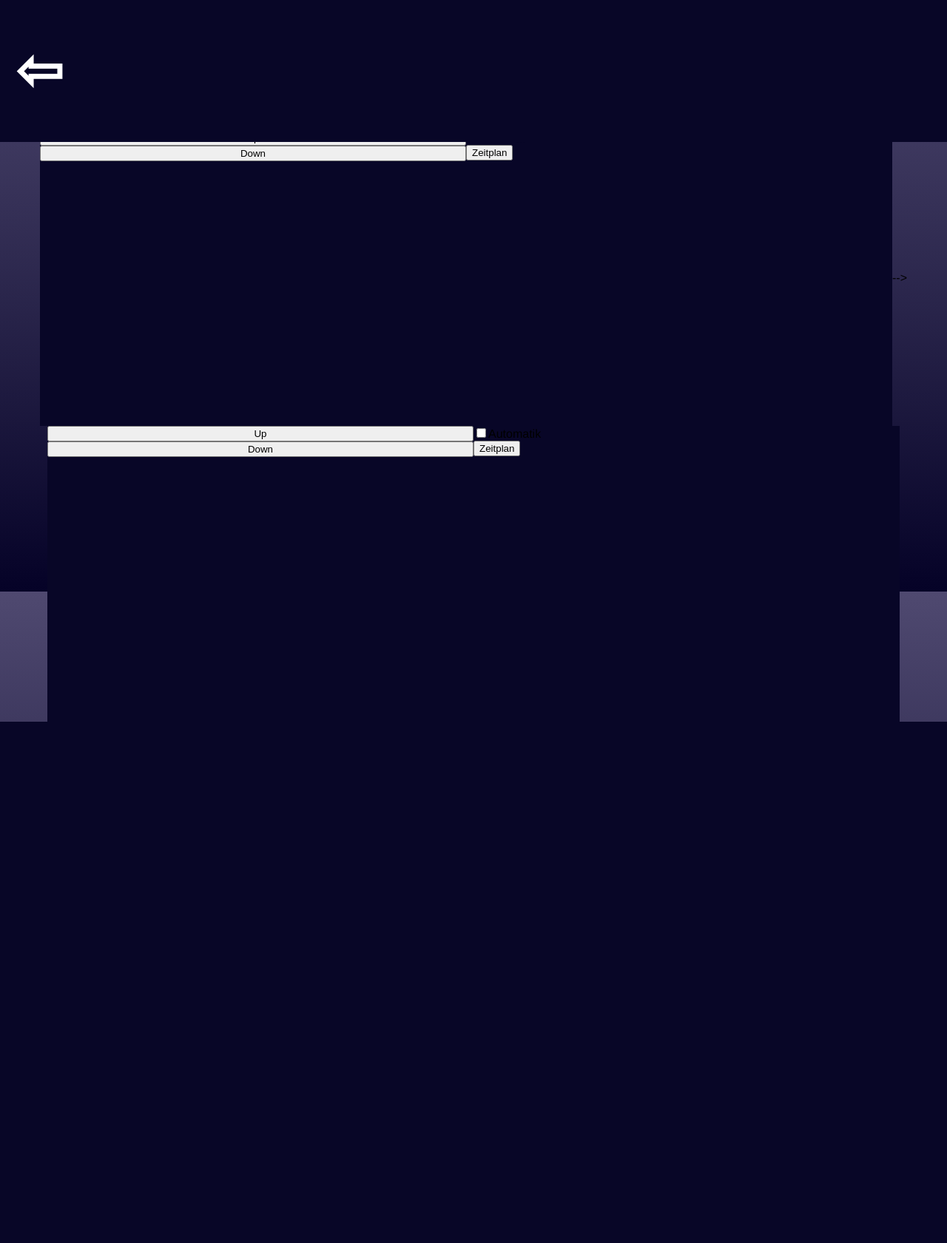
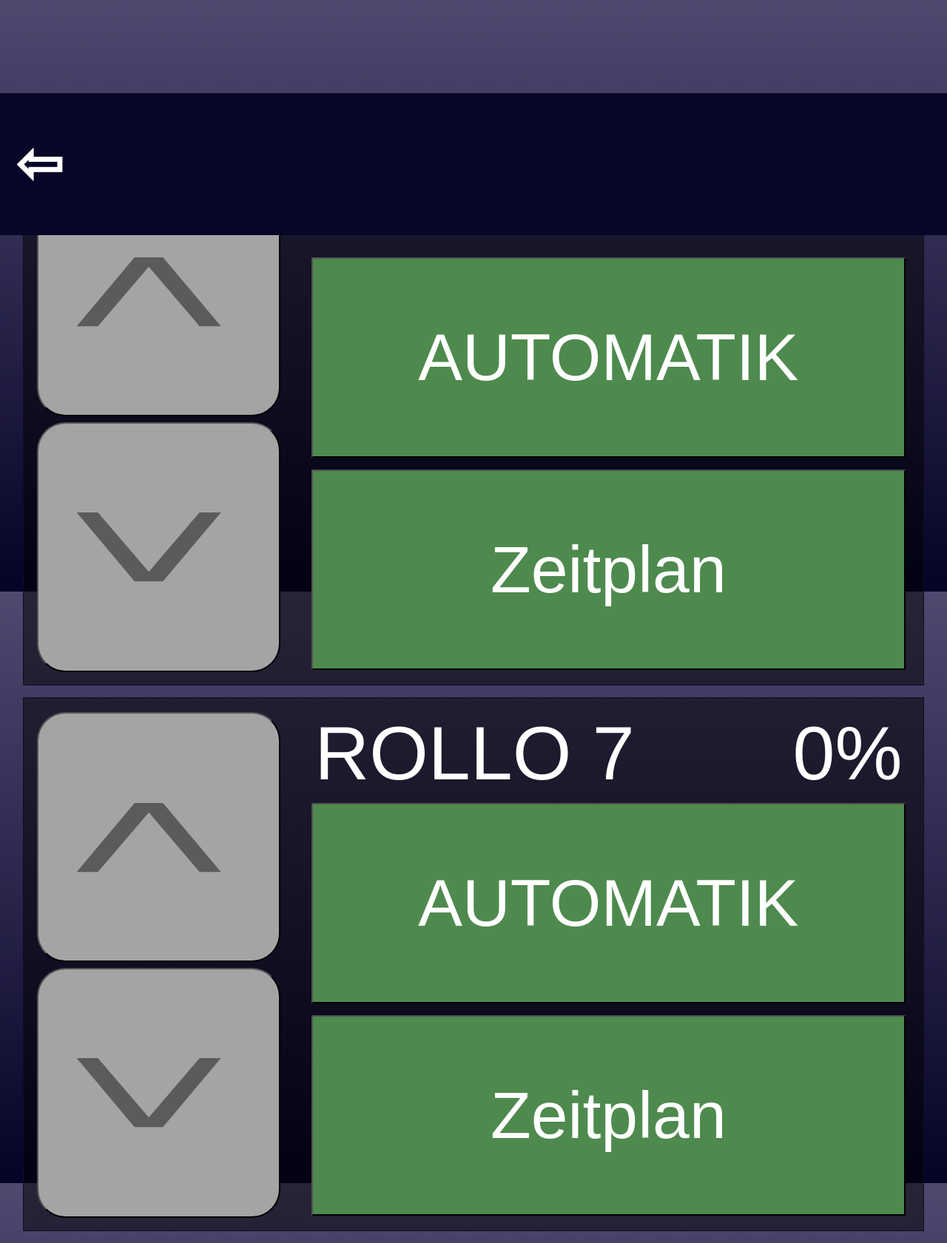
Before and after one commit to AlexNinetytwo/LoginPage, a Flask app: template FLASK WEB APPLICATION/website/templates/room.html in a window 1280 px wide. Shown: the whole page at 74% size. Before the commit the page ends 976 px from the top, so only its background shows below. Run offline with Flask 3, Linux system fonts and the light colour scheme; the template is opened without the code that fills it: values that come from a table or form of the project are taken from there, others are empty; data comes from the database, SQL or seed files in the repository.

Commit message:
Controlbutton

```diff
--- a/FLASK WEB APPLICATION/website/static/css/base.css
+++ b/FLASK WEB APPLICATION/website/static/css/base.css
@@ -1,8 +1,11 @@
 ::-webkit-scrollbar {
   display: none;
+
 }
 
-
+html {
+  scroll-snap-type: y mandatory;
+}
 
 .screenSaver {
   background-color: black;
@@ -15,6 +18,7 @@
   flex-wrap: wrap;
   color: white;
   align-items: center;
+  z-index: 3;
 
 }
 
@@ -33,6 +37,7 @@
 }
 
 body {
+
   background: -webkit-linear-gradient(rgb(79, 73, 112), rgb(5, 2, 39));
   background-position: top, bottom;
   background-size: 1px 100vh, 1px 1px;
@@ -55,6 +60,7 @@ body {
   position: fixed;
   justify-content: space-between;
   display: flex;
+  z-index: 2;
 }
 
 .header:hover {
@@ -71,11 +77,11 @@ body {
 }
 
 .roomButton {
-
+  scroll-snap-align: end;
   width: 100%;
-  height: 33vh;
+  height: 28vw;
   border-radius: 1.5vw;
-  margin: 1vh 1vw;
+  margin: 0.7vw 1vw;
   padding: 5vh 0vw;
   font-size: 10vw;
   background-blend-mode: normal, luminosity;
@@ -124,19 +130,100 @@ body {
   background-image: linear-gradient(rgba(78, 77, 150, 0.5), rgba(0, 0, 0, 0.8)), url(../images/business.jpeg);
 }
 
+.headerSpace {
+
+  width: 100%;
+  height: 16vw;
+}
+
+.configContainer {
+  scroll-snap-align: end;
+  width: 95vw;
+  height: 55vw;
+  background-color: rgba(0, 0, 0, 0.5);
+  border-color: rgb(14, 14, 29);
+  border-width: 1px;
+  margin-bottom: 2vh;
+  border-style: solid;
+  padding-top: 2vh;
+}
+
+.flex {
+  display: flex;
+  width: 100%;
+  height: 100%;
+}
+
+.controlLeft, .controlRight {
+  width: 30%;
+  height: 100%;
+  text-align: center;
+  justify-items: center;
+  vertical-align: middle;
+}
+
+.controlRight {
+  width: 70%;
+}
+
+.controlButton, .buttonLocked {
+  width: 90%;
+  height: 48%;
+  margin: 1%;
+  background-color: rgb(164, 164, 164);
+  z-index: 1;
+  border-radius: 3vw;
+  /* margin-right: 5vw; */
+  /* margin-left: 3vw; */
+}
 
 
 
-.headerSpace {
-
-  width: 100%;
-  height: 22vh;
+.buttonLocked {
+  background-color: rgb(107, 107, 107);
+  .buttonFont {
+    color: rgb(47, 47, 47);
+  }
 }
 
-@media screen and (max-width: 480px) and (min-height: 480px) {
+.controlButton:hover {
+  cursor: default;
+}
 
-  .headerSpace {
-    height: 9vh;
+.controlButton:active {
+  background-color: rgb(107, 107, 107);
+  .buttonFont {
+    color: rgb(47, 47, 47);
   }
+}
 
+.buttonFont {
+  font-family: Arial, Helvetica, sans-serif;
+  color: rgb(91, 91, 91);
+  font-size: 15vw;
+  transform: rotate(90deg) scaleY(2);
+  margin-right: 1vw;
 }
+
+.configButtons {
+  height: 80%;
+}
+
+.configButton {
+  font-size: 7vw;
+  background-color: rgb(78, 138, 78);
+  color: white;
+  margin: 1% 0;
+  width: 95%;
+  height: 48%;
+  padding: 0;
+}
+
+.controlHeader {
+  width: 100%;
+  display: flex;
+  justify-content: space-between;
+  font-size: 8vw;
+  color: white;
+  padding: 0;
+}
--- a/FLASK WEB APPLICATION/website/templates/room.html
+++ b/FLASK WEB APPLICATION/website/templates/room.html
@@ -1,67 +1,146 @@
 {% extends "base.html" %}
 {% block content%}
 
-<style>
-  body {
-    display: inline;
-  }
-</style>
-
 
 <style>
-  .configContainer {
-    width: 90%;
-    background-color: rgb(8, 6, 39);
-    border-color: rgb(60, 56, 117);
-    border-width: 1px;
-  }
-
-  .flex {
-    display: flex;
-    width: 100%;
-  }
-
-  .controlButton {
-    display: block;
-    width: 100%;
-  }
-
-  .control {
-    width: 50%;
-    height: 50vh;
-  }
-
+  /* body {
+    background-size: cover;
+    background-blend-mode: multiply;
+    background-image: linear-gradient(rgba(174, 174, 201, 0.9), rgba(0, 0, 0, 0.9)), url({{ url_for('static', filename='images/all.jpg') }});
+  } */
 </style>
 
 
 <div class="bigButtonContainer">
   <div class="headerSpace"></div>
-  <!-- {% for light in lights %} -->
-  <!-- <button onclick="" id="" class="roomButton">Licht</button> -->
-  <div class="configContainer">
-    <div class="flex">
-      <div class="control">
-        <button class="controlButton">Up</button>
-        <button class="controlButton">Down</button>
-      </div>
-      <div class="control">
-        <div>
-          <input type="checkbox">Automatik
+  {% for light in lights %}
+  <div id="blindControl">
+    <div class="configContainer">
+      <div class="flex">
+
+        <div class="controlLeft">
+          <button onclick="lockButton(id)"  class="controlButton" id="driveUp{{light.port}}">
+            <div class="buttonFont">&#x003C;</div>
+          </button>
+          <button onclick="lockButton(id)" class="controlButton" id="driveDown{{light.port}}">
+            <div class="buttonFont">&#x003E;</div>
+          </button>
         </div>
-        <div>
-          <button>Zeitplan</button>
+        <script>
+          let button{{light.port}}UpisLocked
+          let button{{light.port}}DownUpisLocked
+        </script>
+
+        <div class="controlRight">
+
+          <div class="controlHeader">
+            <div>&nbsp;ROLLO {{light.port}}</div>
+            <div>0%&nbsp;</div>
+          </div>
+
+          <div class="configButtons">
+            <button class="configButton">AUTOMATIK</button>
+            <button class="configButton">Zeitplan</button>
+          </div>
+
         </div>
       </div>
     </div>
   </div>
+  {% endfor %}
+</div>
+
+<!-- <script>
+  let lockedButtonId = null;
+  let pressTimer = null;
+
+  function startPressTimer(buttonIdToLock, buttonIdToUnlock) {
+    pressTimer = setTimeout(function() {
+      // Langer Druck
+      lockButton(buttonIdToLock, buttonIdToUnlock);
+    }, 300);
+  }
+
+  function endPressTimer() {
+    clearTimeout(pressTimer);
+  }
+
+  function lockButton(buttonIdToLock, buttonIdToUnlock) {
+    if (lockedButtonId === buttonIdToLock) {
+      // Wenn der Button bereits eingerastet ist, dann aufheben
+      unlockButton(buttonIdToLock);
+    } else {
+      // Anderen Button aufheben (falls eingerastet)
+      if (lockedButtonId) {
+        unlockButton(lockedButtonId);
+      }
+
+      // Button einrasten
+      lockButtonStyle(buttonIdToLock);
+      unlockButtonStyle(buttonIdToUnlock);
+      lockedButtonId = buttonIdToLock;
+    }
+  }
+
+  function unlockButton(buttonId) {
+    unlockButtonStyle(buttonId);
+    lockedButtonId = null;
+  }
+
+  function lockButtonStyle(buttonId) {
+    let button = document.getElementById(buttonId);
+    button.classList.remove("controlButton");
+    button.classList.add("buttonLocked");
+  }
+
+  function unlockButtonStyle(buttonId) {
+    let button = document.getElementById(buttonId);
+    button.classList.remove("buttonLocked");
+    button.classList.add("controlButton");
+  }
+</script> -->
+
+<script>
+
+  function lockButton(buttonID) {
+    let pressTimer;
+    let buttonLocked = false;
+    let button = document.getElementById(buttonID);
+    button.addEventListener("mousedown", function () {
+      pressTimer = setTimeout(function () {
+        // long press
+        console.log("Langer Druck");
+        // button.classList.remove("buttonLocked");
+        // button.classList.add("controlButton");
+        buttonLocked = false;
+      }, 500);
+
+      // short press
+      if (!buttonLocked) {
+        button.classList.remove("controlButton");
+        button.classList.add("buttonLocked");
+        buttonLocked = true;
+        console.log(buttonLocked);
+      } else {
+        button.classList.remove("buttonLocked");
+        button.classList.add("controlButton");
+        buttonLocked = false;
+      }
+    });
+
+    button.addEventListener("mouseup", function () {
+      clearTimeout(pressTimer);
+    });
+  }
+</script>
 
 
-  <!-- <script>
+<!-- <script>
     envName = "";
     buttonID = document.getElementById("")
     changeClass(buttonID, envName);
   </script> -->
-  {% endfor %}
+<!-- % endfor % -->
 
 </div>
 
```
Also changed, not shown: FLASK WEB APPLICATION/website/templates/gptcode.html (added, +32 -0 lines).
